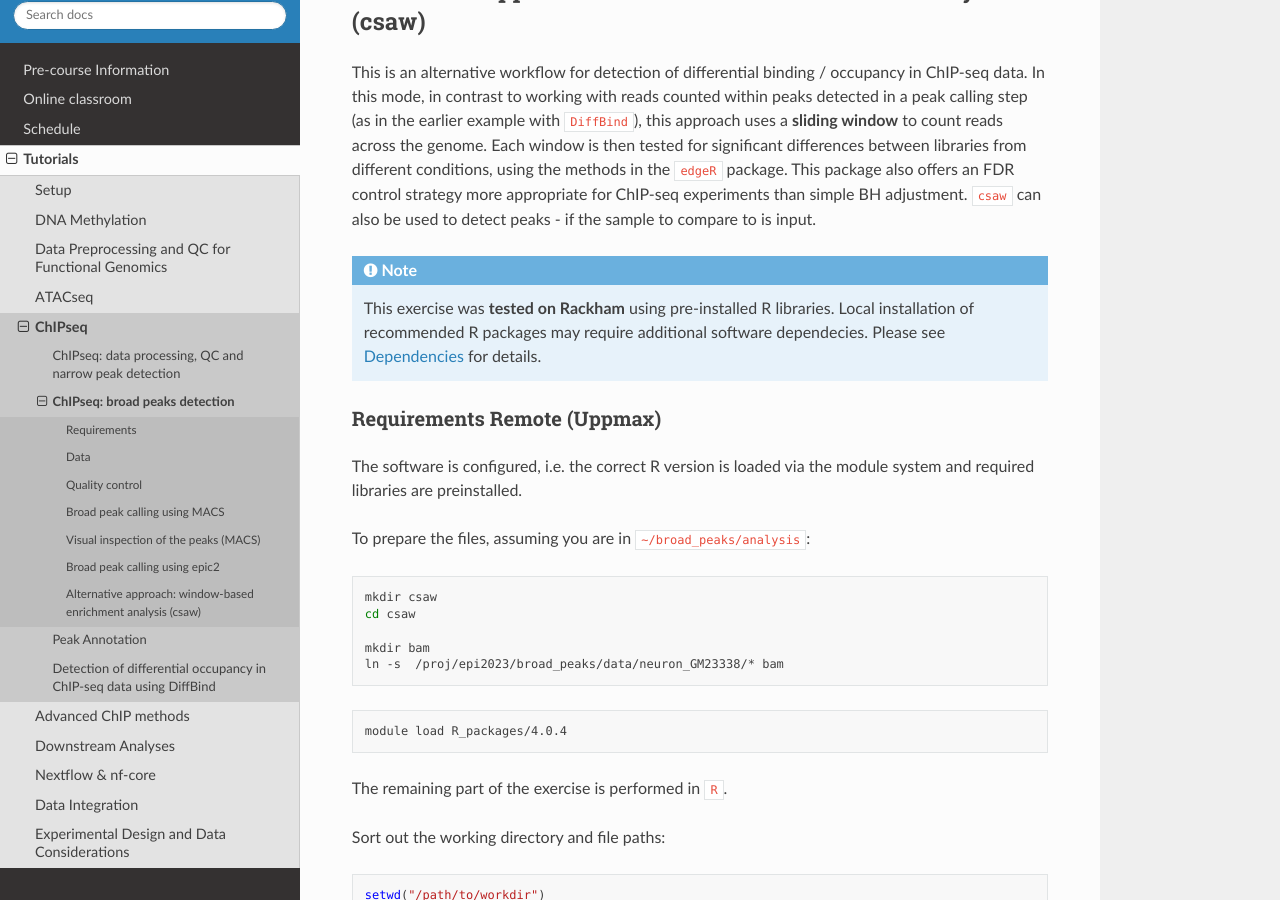
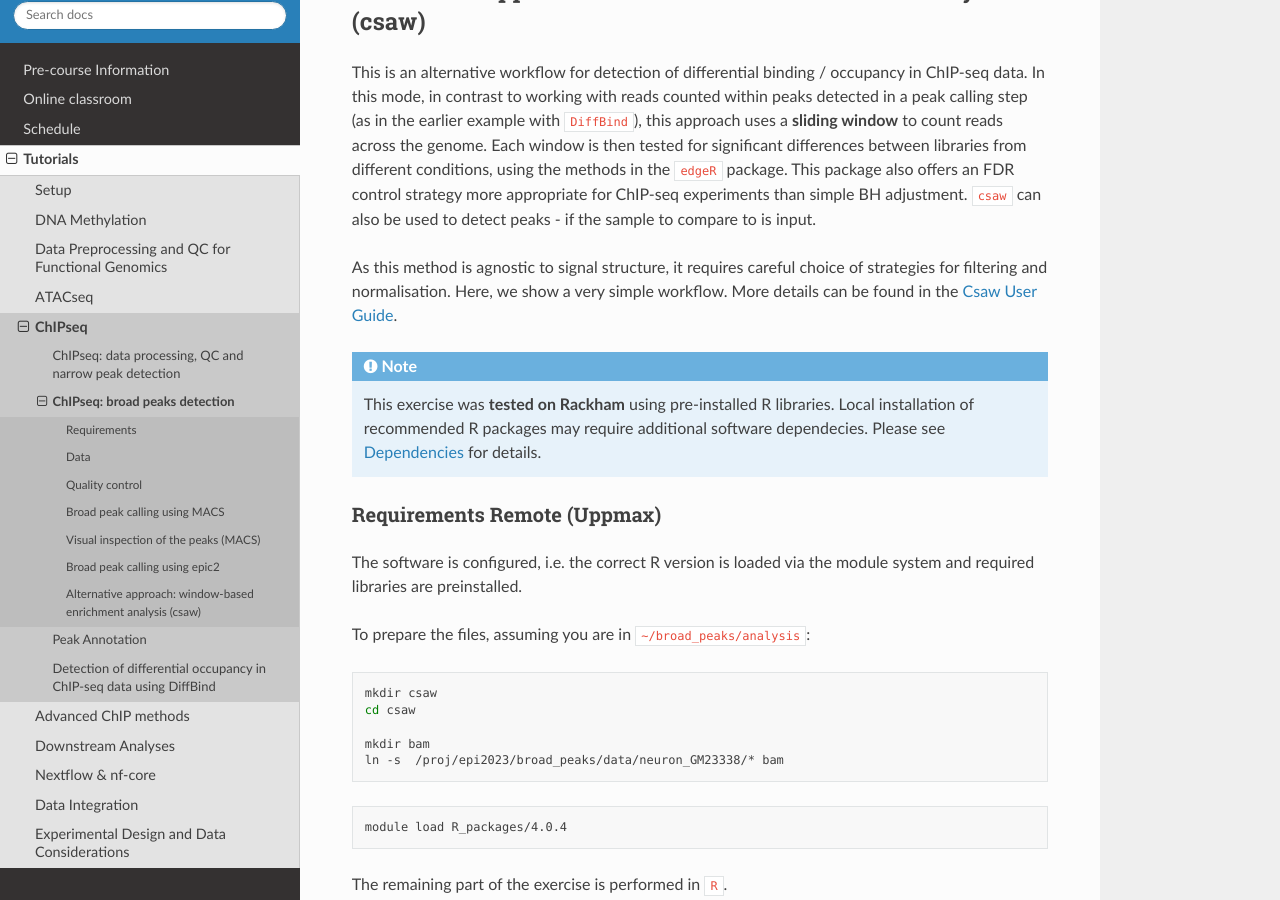
Before and after one commit to NBISweden/workshop-epigenomics-RTDs, a Sphinx documentation site: the page built from docs/content/tutorials/chipseqBroadPeaks/lab-broadpeaks.rst, in a window 1280 px wide and 900 px high, scrolled down 12732 px. Built offline with Sphinx 7.4.7 and the Read the Docs theme 2.0.0, drawn with Linux system fonts in a browser that asks for light colours.

```diff
--- a/docs/content/schedule.rst
+++ b/docs/content/schedule.rst
@@ -93,6 +93,8 @@
 
 **16:00 - 17:00** Daily challenge
 
+:raw-html:`<br />`
+
 
 Thursday (21 September 2023)
 --------------------------------
@@ -115,6 +117,7 @@
 
 **16:00 - 17:00** Daily challenge
 
+:raw-html:`<br />`
 
 
 Friday (22 September 2023)
--- a/docs/content/tutorials/chipseqBroadPeaks/lab-broadpeaks.rst
+++ b/docs/content/tutorials/chipseqBroadPeaks/lab-broadpeaks.rst
@@ -613,6 +613,8 @@
 This is an alternative workflow for detection of differential binding / occupancy in ChIP-seq data. In this mode, in contrast to working with reads counted within peaks detected in a peak calling step (as in the earlier example with ``DiffBind``), this approach uses a **sliding window** to count reads across the genome. Each window is then tested for significant differences between libraries from different conditions, using the methods in the ``edgeR`` package. This package also offers an FDR control strategy more appropriate for ChIP-seq experiments than simple BH adjustment.
 ``csaw`` can also be used to detect peaks - if the sample to compare to is input.
 
+As this method is agnostic to signal structure, it requires careful choice of strategies for filtering and normalisation. Here, we show a very simple workflow. More details can be found in the `Csaw User Guide <https://bioconductor.org/packages/3.12/workflows/vignettes/csawUsersGuide/inst/doc/csaw.pdf>`_.
+
 
 .. NOTE::
 
```
Also changed, not shown: 1 other file.
